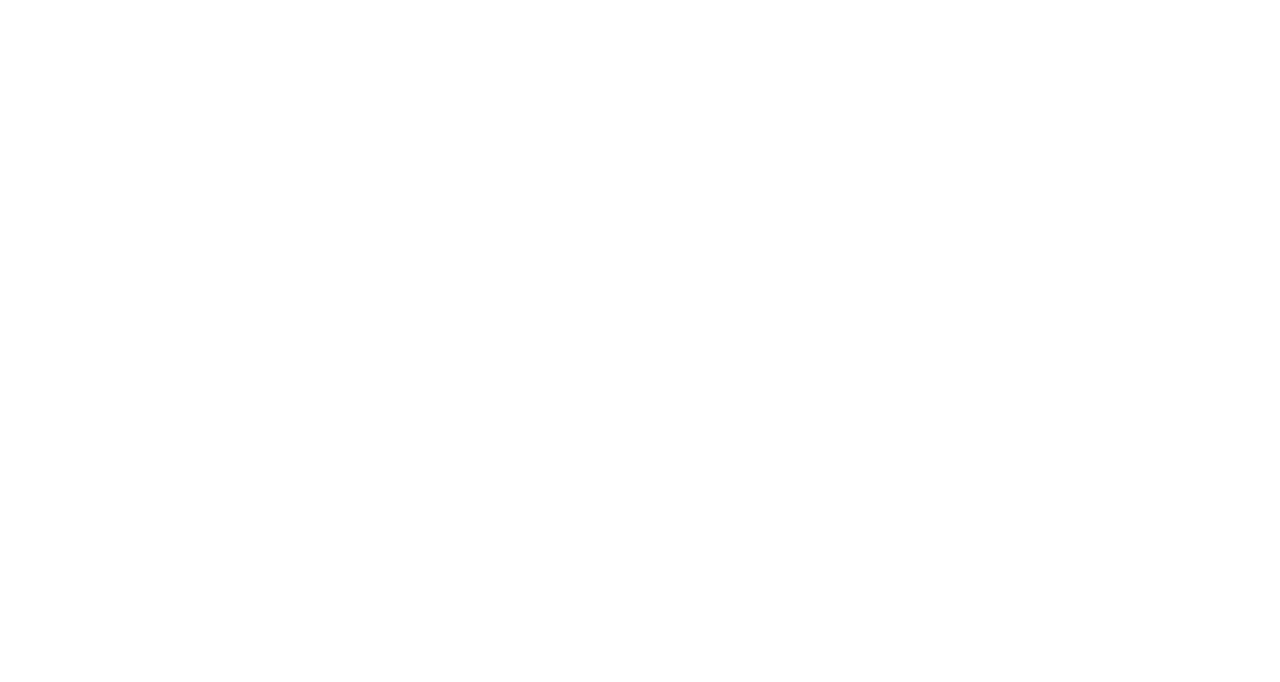
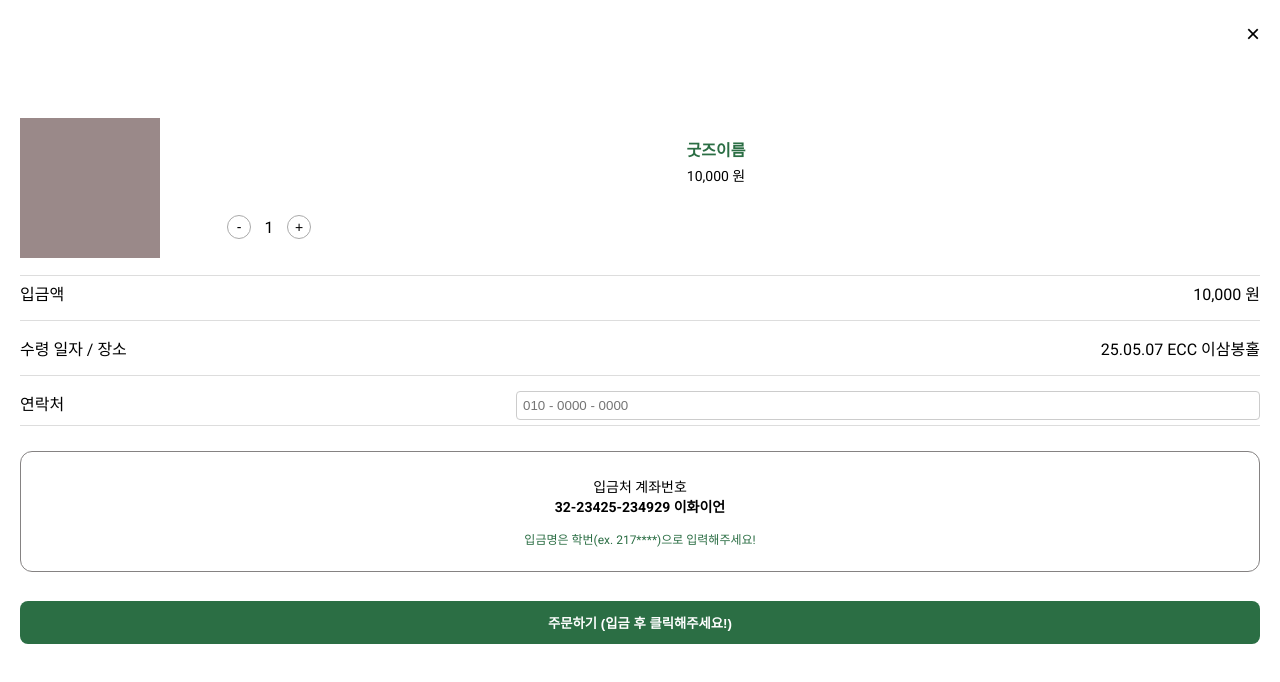
Before and after one commit to his0si/md-site, a React (Vite) app in the folder frontend/: page /order-page in a window 1280 px wide. Before the commit this address had no page. Shown: the top 682 px of the page. Built offline with nearby package versions, Linux system fonts and the light colour scheme.

Commit message:
feat(#61):굿즈구매화면 1차 구현

```diff
--- a/frontend/src/App.jsx
+++ b/frontend/src/App.jsx
@@ -12,7 +12,8 @@
 import NavBar from "./components/NavBar";
 import Cart from "./pages/cart/cart";
 import CartEmpty from "./pages/cart/cart_empty";
-import useViewportHeight from './components/useViewportHeight';
+import useViewportHeight from "./components/useViewportHeight";
+import OrderPage from "./pages/order/OrderPage";
 import OrderComplete from "./pages/order/OrderComplete";
 import NavBar2 from "./components/NavBar2";
 import ProductDetail from "./pages/product/ProductDetail";
@@ -41,7 +42,12 @@
   const noNavBarPages = ["/login", "/student-number", "/registration-complete"];
 
   // NavBar1이 있는 페이지들 (아이콘 3개)
-  const navBar1Pages = ["/", "/cartEmpty", "/order-complete", "/product-detail"];
+  const navBar1Pages = [
+    "/",
+    "/cartEmpty",
+    "/order-complete",
+    "/product-detail",
+  ];
 
   // NavBar2가 있는 페이지들 (뒤로가기, 홈)
   const navBar2Pages = ["/MyPage", "/MyPage/list", "/MyPage/info", "/cart"];
@@ -68,6 +74,7 @@
           path="/registration-complete"
           element={<RegistrationComplete />}
         />
+        <Route path="/order-page" element={<OrderPage />} />
         <Route path="/order-complete" element={<OrderComplete />} />
         <Route path="/product-detail" element={<ProductDetail />} />
         <Route path="/cart" element={<Cart />} />
--- /dev/null
+++ b/frontend/src/pages/order/OrderPage.jsx
@@ -0,0 +1,234 @@
+import React from "react";
+import { useLocation } from "react-router-dom";
+import styled from "styled-components";
+import { useState } from "react";
+
+const Wrapper = styled.div`
+  padding: 20px;
+  display: flex;
+  flex-direction: column;
+  justify-content: center;
+`;
+const Header = styled.div`
+  display: flex;
+  justify-content: flex-end;
+  margin-bottm: 20px;
+`;
+
+const CloseButton = styled.button`
+  font-size: 24px;
+  border: none;
+  background: none;
+  cursor: pointer;
+`;
+
+const GoodsInfo = styled.div`
+  display: flex;
+  flex-direction: row;
+  align-items: center;
+  gap: 12px;
+  margin-bottom: 12px;
+  margin-top: 70px;
+`;
+
+const ImageBox = styled.div`
+  width: 140px;
+  height: 140px;
+  background-color: rgb(154, 137, 137);
+`;
+
+const InfoBox = styled.div`
+  flex: 1;
+  text-align: center;
+`;
+
+const GoodsName = styled.div`
+  font-size: 16px;
+  font-weight: bold;
+  color: #2b6e44;
+`;
+
+const GoodsPrice = styled.div`
+  font-size: 14px;
+  margin: 4px 0;
+`;
+
+const QtyBox = styled.div`
+  display: flex;
+  align-items: center;
+  gap: 8px;
+  margin-top: 30px;
+  margin-left: 55px;
+`;
+
+const QtyBtn = styled.button`
+  border: 1px solid #aaa;
+  border-radius: 50%;
+  width: 24px;
+  height: 24px;
+  font-size: 14px;
+  background: none;
+`;
+
+const QtyText = styled.span`
+  min-width: 20px;
+  text-align: center;
+`;
+
+const Divider = styled.hr`
+  margin: 5px 0;
+  border: none;
+  border-top: 1px solid #ddd;
+`;
+
+const Summary = styled.div`
+  display: flex;
+  flex-direction: column;
+  gap: 10px;
+`;
+
+const Row = styled.div`
+  display: flex;
+  justify-content: space-between;
+`;
+
+const Input = styled.input`
+  padding: 6px;
+  width: 60%;
+  border: 1px solid #ccc;
+  border-radius: 4px;
+`;
+
+const Footer = styled.div`
+  margin-top: 20px;
+`;
+
+const AccountCard = styled.div`
+  border: 1px solid rgb(133, 130, 130);
+  border-radius: 12px;
+  padding: 24px 16px;
+
+  text-align: center;
+  margin-bottom: 13px;
+`;
+const AccountBox = styled.div`
+  font-size: 14px;
+  margin-bottom: 8px;
+`;
+
+const DepositNote = styled.div`
+  font-size: 12px;
+  color: #2b6e44;
+  text-align: center;
+  margin-top: 14px;
+`;
+
+const OrderBtn = styled.button`
+  background-color: #2b6e44;
+  color: white;
+  width: 100%;
+  padding: 12px;
+  margin-top: 16px;
+  border: none;
+  border-radius: 8px;
+  font-weight: bold;
+`;
+
+const OrderPage = () => {
+  const location = useLocation();
+  const state = location.state || {};
+
+  const fallbackItem = {
+    id: 0,
+    name: "굿즈이름",
+    price: "10,000",
+    quantity: 1,
+  };
+
+  const type = state.type || "single";
+  const isSingle = type === "single";
+  const items =
+    state.items && state.items.length > 0 ? state.items : [fallbackItem];
+
+  const [quantity, setQuantity] = useState(1);
+  const [phone, setPhone] = useState("");
+  const singleItem = items?.[0];
+
+  const totalPrice = isSingle
+    ? Number(singleItem?.price.replace(",", "")) * quantity
+    : items?.reduce((sum, item) => {
+        return sum + Number(item.price.replace(",", "")) * item.quantity;
+      }, 0);
+
+  const goodsTitle = isSingle
+    ? singleItem.name
+    : `${items?.[0].name} 외 ${items.length - 1}개`;
+
+  const handleQtyChange = (delta) => {
+    setQuantity((prev) => Math.max(1, prev + delta));
+  };
+
+  return (
+    <Wrapper>
+      <Header>
+        <CloseButton onClick={() => window.history.back()}>×</CloseButton>
+      </Header>
+
+      <GoodsInfo>
+        <ImageBox />
+        <InfoBox>
+          <GoodsName>{goodsTitle}</GoodsName>
+          <GoodsPrice>{singleItem.price} 원</GoodsPrice>
+          {isSingle && (
+            <QtyBox>
+              <QtyBtn onClick={() => handleQtyChange(-1)}>-</QtyBtn>
+              <QtyText>{quantity}</QtyText>
+              <QtyBtn onClick={() => handleQtyChange(1)}>+</QtyBtn>
+            </QtyBox>
+          )}
+        </InfoBox>
+      </GoodsInfo>
+
+      <Divider />
+
+      <Summary>
+        <Row>
+          입금액 <span>{totalPrice.toLocaleString()} 원</span>
+        </Row>
+
+        <Divider />
+
+        <Row>
+          수령 일자 / 장소 <span>25.05.07 ECC 이삼봉홀</span>
+        </Row>
+        <Divider />
+        <Row>
+          연락처{" "}
+          <Input
+            value={phone}
+            onChange={(e) => setPhone(e.target.value)}
+            placeholder="010 - 0000 - 0000"
+          />
+        </Row>
+      </Summary>
+
+      <Divider />
+
+      <Footer>
+        <AccountCard>
+          <AccountBox>
+            입금처 계좌번호
+            <br />
+            <strong>32-23425-234929 이화이언</strong>
+          </AccountBox>
+          <DepositNote>
+            입금명은 학번(ex. 217****)으로 입력해주세요!
+          </DepositNote>
+        </AccountCard>
+        <OrderBtn>주문하기 (입금 후 클릭해주세요!)</OrderBtn>
+      </Footer>
+    </Wrapper>
+  );
+};
+
+export default OrderPage;
```
